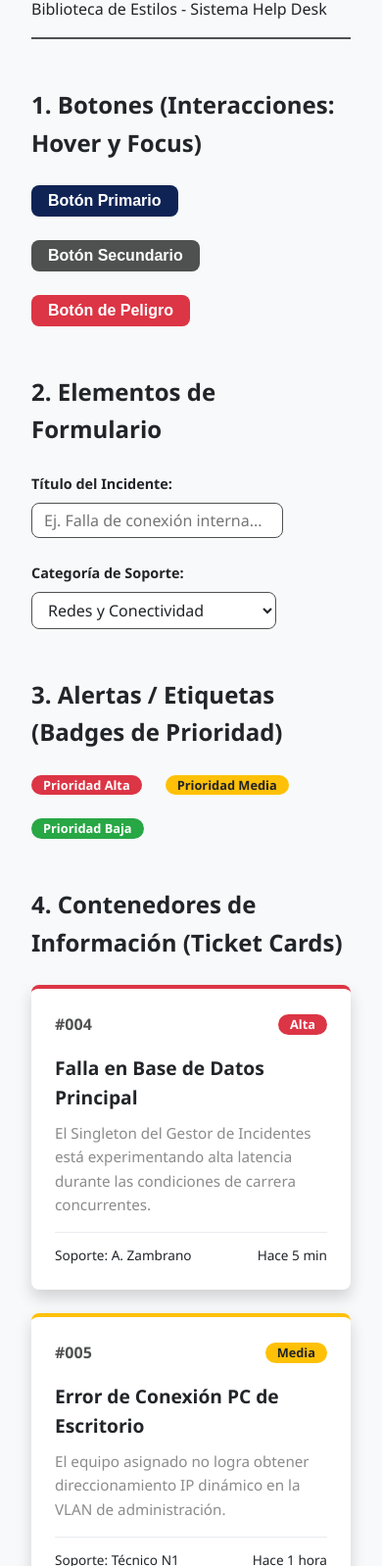
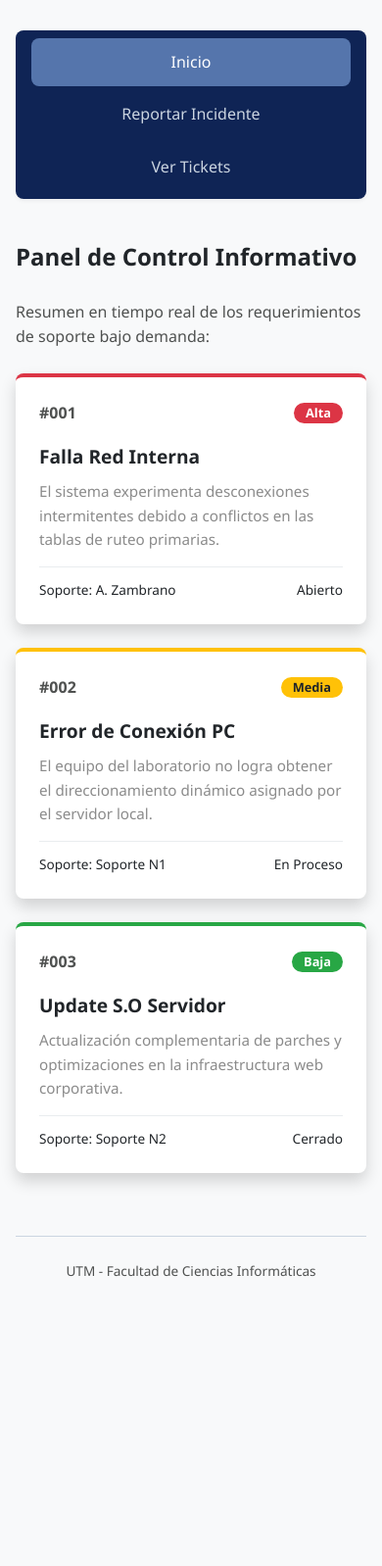
Before and after one commit to emmanuel-6193/Desarrollo_de_SI, a plain HTML site: page index.html in a window 390 px wide. Shown: the part 189-1787 px from the top of the page at 98% size. After the commit the page ends 1513 px from the top, so only its background shows below. Drawn offline with Linux system fonts and the light colour scheme.

Commit message:
Feat: Finalizar maquetación responsive con Flexbox, Grid y Media Queries

```diff
--- a/index.html
+++ b/index.html
@@ -3,109 +3,84 @@
 <head>
     <meta charset="UTF-8">
     <meta name="viewport" content="width=device-width, initial-scale=1.0">
-    <title>Design System - Biblioteca de Componentes UI</title>
-
+    <title>Panel Principal - Help Desk</title>
     <link rel="stylesheet" href="style.css">
 </head>
 <body>
 
     <div class="uikit-container">
-
         <header class="uikit-header">
-            <h1>Help Desk - Sistema de Gestión de Incidentes</h1>
-            <p>Biblioteca de Estilos - Sistema Help Desk</p>
+            <h1>Sistema de Gestión de Incidentes</h1>
+            <p>Panel de Control y Monitoreo del Estado Técnico</p>
         </header>
 
+        <nav class="main-nav">
+            <ul class="nav-list">
+                <li><a href="index.html" class="nav-link active">Inicio</a></li>
+                <li><a href="reportar.html" class="nav-link">Reportar Incidente</a></li>
+                <li><a href="tickets.html" class="nav-link">Ver Tickets</a></li>
+            </ul>
+        </nav>
+
         <main>
+            <section class="uikit-section">
+                <h2>Panel de Control Informativo</h2>
+                <p class="section-intro">Resumen en tiempo real de los requerimientos de soporte bajo demanda:</p>
 
-            <section class="uikit-section">
-                <h2>1. Botones (Interacciones: Hover y Focus)</h2>
-                <div class="component-gallery">
-                    <button class="btn btn-primary">Botón Primario</button>
-                    <button class="btn btn-secondary">Botón Secundario</button>
-                    <button class="btn btn-danger">Botón de Peligro</button>
-                </div>
-            </section>
-
-            <section class="uikit-section">
-                <h2>2. Elementos de Formulario</h2>
-                <div class="component-gallery">
-                    <div class="form-group">
-                        <label class="form-label" for="txt-ejemplo">Título del Incidente:</label>
-                        <input class="form-control" type="text" id="txt-ejemplo" placeholder="Ej. Falla de conexión interna...">
-                    </div>
-                    <div class="form-group">
-                        <label class="form-label" for="select-ejemplo">Categoría de Soporte:</label>
-                        <select class="form-control" id="select-ejemplo">
-                            <option value="red">Redes y Conectividad</option>
-                            <option value="software">Desarrollo de Software</option>
-                            <option value="hardware">Soporte Técnico Hardware</option>
-                        </select>
-                    </div>
-                </div>
-            </section>
-
-            <section class="uikit-section">
-                <h2>3. Alertas / Etiquetas (Badges de Prioridad)</h2>
-                <div class="component-gallery">
-                    <span class="badge badge-alta">Prioridad Alta</span>
-                    <span class="badge badge-media">Prioridad Media</span>
-                    <span class="badge badge-baja">Prioridad Baja</span>
-                </div>
-            </section>
-
-            <section class="uikit-section">
-                <h2>4. Contenedores de Información (Ticket Cards)</h2>
-                <div class="component-gallery">
+                <div class="tickets-grid">
 
                     <article class="ticket-card ticket-alta">
                         <div class="ticket-card-header">
-                            <span class="ticket-id">#004</span>
+                            <span class="ticket-id">#001</span>
                             <span class="badge badge-alta">Alta</span>
                         </div>
                         <div class="ticket-card-body">
-                            <h3>Falla en Base de Datos Principal</h3>
-                            <p>El Singleton del Gestor de Incidentes está experimentando alta latencia durante las condiciones de carrera concurrentes.</p>
+                            <h3>Falla Red Interna</h3>
+                            <p>El sistema experimenta desconexiones intermitentes debido a conflictos en las tablas de ruteo primarias.</p>
                         </div>
                         <div class="ticket-card-footer">
                             <span>Soporte: A. Zambrano</span>
-                            <span>Hace 5 min</span>
+                            <span>Abierto</span>
                         </div>
                     </article>
 
                     <article class="ticket-card ticket-media">
                         <div class="ticket-card-header">
-                            <span class="ticket-id">#005</span>
+                            <span class="ticket-id">#002</span>
                             <span class="badge badge-media">Media</span>
                         </div>
                         <div class="ticket-card-body">
-                            <h3>Error de Conexión PC de Escritorio</h3>
-                            <p>El equipo asignado no logra obtener direccionamiento IP dinámico en la VLAN de administración.</p>
+                            <h3>Error de Conexión PC</h3>
+                            <p>El equipo del laboratorio no logra obtener el direccionamiento dinámico asignado por el servidor local.</p>
                         </div>
                         <div class="ticket-card-footer">
-                            <span>Soporte: Técnico N1</span>
-                            <span>Hace 1 hora</span>
+                            <span>Soporte: Soporte N1</span>
+                            <span>En Proceso</span>
                         </div>
                     </article>
 
                     <article class="ticket-card ticket-baja">
                         <div class="ticket-card-header">
-                            <span class="ticket-id">#006</span>
+                            <span class="ticket-id">#003</span>
                             <span class="badge badge-baja">Baja</span>
                         </div>
                         <div class="ticket-card-body">
-                            <h3>Actualización de Servidor Web</h3>
-                            <p>Desplegar la maquetación estructural complementaria y limpiar estilos heredados obsoletos.</p>
+                            <h3>Update S.O Servidor</h3>
+                            <p>Actualización complementaria de parches y optimizaciones en la infraestructura web corporativa.</p>
                         </div>
                         <div class="ticket-card-footer">
-                            <span>Asignado a: Técnico N2</span>
-                            <span>Ayer</span>
+                            <span>Soporte: Soporte N2</span>
+                            <span>Cerrado</span>
                         </div>
                     </article>
 
                 </div>
             </section>
         </main>
+
+        <footer class="app-footer">
+            <p>UTM - Facultad de Ciencias Informáticas</p>
+        </footer>
     </div>
 
 </body>
--- a/style.css
+++ b/style.css
@@ -1,8 +1,5 @@
 /* 1. VARIABLES GLOBALES DEL SISTEMA (Custom Properties) */
-
-/* Pseudo-clase :root que almacena los valores centralizados para escalabilidad */
 :root {
-    /* Paleta cromática corporativa y de interfaz */
     --color-primary: #0f2455;       /* Azul institucional principal */
     --color-primary-hover: #5575ac; /* Estado activo/hover para el azul */
     --color-secondary: #4f5150;     /* Gris neutro para textos complementarios */
@@ -11,59 +8,48 @@
     --color-text: #212529;          /* Color principal de la tipografía */
     --color-surface: #ffffff;       /* Color de fondo para tarjetas y contenedores */
 
-    /* Variables de semántica de estados y prioridades */
     --color-danger: #dc3545;        /* Rojo para alertas críticas y prioridad alta */
     --color-danger-hover: #951522;
     --color-warning: #ffc107;       /* Amarillo para advertencias y prioridad media */
     --color-success: #28a745;       /* Verde para confirmaciones y prioridad baja */
 
-    /* Configuración de fuentes del sistema nativo */
     --font-base: 'Segoe UI', Tahoma, Geneva, Verdana, sans-serif;
 
-    /* Configuración estructural de bordes y layouts */
-    --border-radius: 8px;           /* Redondeado general de inputs, botones y tarjetas */
+    --border-radius: 8px;           /* Redondeado general */
     --border-radius-badge: 20px;     /* Redondeado ovalado estilo píldora para etiquetas */
 
-    /* Configuración de sombras (Efecto de elevación / Profundidad) */
     --shadow-sm: 0 2px 4px rgba(0, 0, 0, 0.05);
     --shadow-md: 0 8px 16px rgba(0, 0, 0, 0.16);
-    --shadow-focus: 0 0 0 3px rgba(0, 86, 179, 0.25); /* Anillo de accesibilidad para focus */
+    --shadow-focus: 0 0 0 3px rgba(0, 86, 179, 0.25); /* Anillo de accesibilidad */
 }
 
-/* 2. RESET DE ESTILOS Y CONFIGURACIÓN DEL MODELO DE CAJAS (Box Model) */
-
-/* Selector universal para estandarizar el cálculo de dimensiones en la maquetación */
+/* 2. RESET DE ESTILOS Y CONFIGURACIÓN DEL MODELO DE CAJAS */
 * {
-    box-sizing: border-box; /* Incluye el padding y bordes dentro del tamaño total del elemento */
-    margin: 0;              /* Remueve márgenes heredados por defecto del navegador */
-    padding: 0;             /* Remueve rellenos heredados por defecto del navegador */
+    box-sizing: border-box;
+    margin: 0;
+    padding: 0;
 }
 
-/* Estilos base para el cuerpo del documento */
 body {
     font-family: var(--font-base);
     background-color: var(--color-background);
     color: var(--color-text);
-    line-height: 1.6;       /* Espaciado proporcional entre líneas de texto */
-    padding: 2rem;          /* Margen interno para separar el contenido de los bordes de la pantalla */
+    line-height: 1.6;
+    padding: 2rem;
 }
 
-/* 3. MAQUETACIÓN DE CONTENEDORES Y GALERÍAS (Layout Flexbox) */
-
-/* Contenedor adaptativo centrado */
+/* 3. MAQUETACIÓN ESTRUCTURAL (Layouts Básicos) */
 .uikit-container {
     max-width: 1200px;
-    margin: 0 auto;         /* Centrado horizontal automático */
+    margin: 0 auto;
 }
 
-/* Separador estético para la cabecera */
 .uikit-header {
-    margin-bottom: 3rem;
+    margin-bottom: 2rem;
     border-bottom: 2px solid var(--color-secondary);
     padding-bottom: 1rem;
 }
 
-/* Separación proporcional entre secciones de componentes */
 .uikit-section {
     margin-bottom: 3rem;
 }
@@ -73,15 +59,50 @@ body {
     color: var(--color-text);
 }
 
-/* Distribución fluida de componentes usando Flexbox moderno */
-.component-gallery {
-    display: flex;
-    flex-wrap: wrap;        /* Permite que los elementos bajen de línea en pantallas pequeñas */
-    gap: 1.5rem;            /* Espaciado regular y automático entre las cajas hijas */
-    align-items: center;    /* Alineación vertical centrada de los componentes */
+.section-intro {
+    color: var(--color-secondary);
+    margin-bottom: 1.5rem;
 }
 
-/* 4. ESTILIZADO DE COMPONENTES UI */
+/* 4. SISTEMA DE NAVEGACIÓN (Flexbox) */
+.main-nav {
+    background-color: var(--color-primary);
+    border-radius: var(--border-radius);
+    margin-bottom: 2.5rem;
+    padding: 0.5rem 1rem;
+    box-shadow: var(--shadow-sm);
+}
+
+.nav-list {
+    display: flex;
+    list-style: none;
+    gap: 1rem;
+}
+
+.nav-link {
+    display: block;
+    color: #cbd5e1;
+    text-decoration: none;
+    padding: 0.5rem 1rem;
+    font-weight: 500;
+    border-radius: var(--border-radius);
+    transition: all 0.2s ease;
+}
+
+.nav-link:hover, .nav-link.active {
+    background-color: var(--color-primary-hover);
+    color: var(--color-surface);
+}
+
+/* 5. DISTRIBUCIÓN EN MATRIZ (CSS Grid para Dashboard) */
+.tickets-grid {
+    display: grid;
+    grid-template-columns: repeat(auto-fit, minmax(300px, 1fr));
+    gap: 1.5rem;
+    align-items: start;
+}
+
+/* 6. COMPONENTES DEL UI KIT (Estilos de Tarjetas, Botones e Inputs) */
 
 /* --- Componente: Botones --- */
 .btn {
@@ -92,21 +113,18 @@ body {
     vertical-align: middle;
     user-select: none;
     border: 1px solid transparent;
-    padding: 0.375rem 1rem;
+    padding: 0.5rem 1.5rem;
     font-size: 1rem;
     border-radius: var(--border-radius);
-    /* Transición suave para cambios interactivos de estado */
     transition: background-color 0.15s ease-in-out, box-shadow 0.15s ease-in-out;
-    cursor: pointer;        /* Fuerza el cambio de cursor a puntero indicador de acción */
+    cursor: pointer;
 }
 
-/* Selector de estado avanzado (:focus) para accesibilidad por teclado */
 .btn:focus {
     outline: none;
-    box-shadow: var(--shadow-focus); /* Despliega el anillo de enfoque personalizado */
+    box-shadow: var(--shadow-focus);
 }
 
-/* Variaciones cromáticas aplicadas mediante clases modificadoras */
 .btn-primary {
     background-color: var(--color-primary);
     color: var(--color-surface);
@@ -134,12 +152,35 @@ body {
     background-color: var(--color-danger-hover);
 }
 
+/* Estado deshabilitado para botones (Casos resueltos / inactivos) */
+.btn:disabled, .btn[disabled] {
+    background-color: #e2e8f0 !important;
+    color: #94a3b8 !important;
+    cursor: not-allowed;
+    border-color: #e2e8f0 !important;
+    box-shadow: none !important;
+}
+
 /* --- Componente: Formularios --- */
+.form-fieldset {
+    border: 1px solid #e2e8f0;
+    border-radius: var(--border-radius);
+    padding: 2rem;
+    background-color: var(--color-surface);
+    box-shadow: var(--shadow-sm);
+}
+
+.form-legend {
+    font-weight: bold;
+    padding: 0 0.75rem;
+    color: var(--color-primary);
+}
+
 .form-group {
     display: flex;
-    flex-direction: column; /* Alineación vertical de la etiqueta y el input */
+    flex-direction: column;
     gap: 0.5rem;
-    min-width: 250px;       /* Ancho mínimo para mantener una correcta legibilidad */
+    margin-bottom: 1.25rem;
 }
 
 .form-label {
@@ -148,12 +189,11 @@ body {
     color: var(--color-text);
 }
 
-/* Estilos para cajas de texto y campos selectores */
 .form-control {
     width: 100%;
-    padding: 0.375rem 0.75rem;
+    padding: 0.5rem 0.75rem;
     font-size: 1rem;
-    font-family: inherit;   /* Hereda la tipografía declarada en el body */
+    font-family: inherit;
     color: var(--color-text);
     background-color: var(--color-surface);
     border: 1px solid var(--color-secondary);
@@ -161,30 +201,41 @@ body {
     transition: border-color 0.15s ease-in-out, box-shadow 0.15s ease-in-out;
 }
 
-/* Selector de interacción al hacer clic o enfocarse en el input */
 .form-control:focus {
     border-color: var(--color-primary);
     outline: none;
     box-shadow: var(--shadow-focus);
 }
 
-/* --- Componente: Tarjetas de Tickets (Contenedores Dinámicos) --- */
+.radio-gallery {
+    display: flex;
+    gap: 1.5rem;
+    padding: 0.5rem 0;
+}
+
+.radio-option {
+    display: flex;
+    align-items: center;
+    gap: 0.5rem;
+    cursor: pointer;
+}
+
+/* --- Componente: Tarjetas de Tickets --- */
 .ticket-card {
     background-color: var(--color-surface);
     border-radius: var(--border-radius);
-    box-shadow: var(--shadow-md);   /* Aplicación de elevación mediante sombras */
+    box-shadow: var(--shadow-md);
     padding: 1.5rem;
-    max-width: 400px;
     width: 100%;
     display: flex;
     flex-direction: column;
     gap: 1rem;
-    border-top: 4px solid var(--color-primary); /* Borde superior base por defecto */
+    border-top: 4px solid var(--color-primary);
 }
 
 .ticket-card-header {
     display: flex;
-    justify-content: space-between; /* Separa los extremos: ID a la izquierda, Badge a la derecha */
+    justify-content: space-between;
     align-items: center;
 }
 
@@ -203,7 +254,6 @@ body {
     color: var(--color-secondary-hover);
 }
 
-/* Línea divisoria inferior para separar la auditoría interna */
 .ticket-card-footer {
     display: flex;
     justify-content: space-between;
@@ -222,34 +272,103 @@ body {
     line-height: 1;
     text-align: center;
     white-space: nowrap;
-    vertical-align: baseline;
     border-radius: var(--border-radius-badge);
     color: var(--color-surface);
 }
 
-/* Estilos de color contextuales según la prioridad de las etiquetas */
-.badge-alta {
-    background-color: var(--color-danger);
+.badge-alta { background-color: var(--color-danger); }
+.badge-media { background-color: var(--color-warning); color: #212529; }
+.badge-baja { background-color: var(--color-success); }
+
+.ticket-alta { border-top-color: var(--color-danger); }
+.ticket-media { border-top-color: var(--color-warning); }
+.ticket-baja { border-top-color: var(--color-success); }
+
+/* 7. TABLAS ADAPTATIVAS Y ELEMENTOS COMPLEMENTARIOS */
+.table-responsive {
+    width: 100%;
+    overflow-x: auto;
+    border-radius: var(--border-radius);
+    box-shadow: var(--shadow-sm);
+    background-color: var(--color-surface);
 }
 
-.badge-media {
-    background-color: var(--color-warning);
-    color: #212529; /* Contraste oscuro para legibilidad sobre color amarillo */
+.custom-table {
+    width: 100%;
+    border-collapse: collapse;
+    text-align: left;
+    font-size: 0.95rem;
 }
 
-.badge-baja {
-    background-color: var(--color-success);
+.custom-table caption {
+    padding: 1rem;
+    font-weight: bold;
+    color: var(--color-primary);
+    background-color: #f1f5f9;
+    text-align: left;
+    border-bottom: 2px solid #cbd5e1;
 }
 
-/* --- Clases modificadoras avanzadas para alterar el color de borde de las tarjetas --- */
-.ticket-alta {
-    border-top-color: var(--color-danger);
+.custom-table th {
+    background-color: #f8fafc;
+    color: var(--color-primary);
+    font-weight: 700;
+    padding: 1rem;
+    border-bottom: 2px solid #e2e8f0;
 }
 
-.ticket-media {
-    border-top-color: var(--color-warning);
+.custom-table td {
+    padding: 1rem;
+    border-bottom: 1px solid #edf2f7;
+    color: var(--color-text);
 }
 
-.ticket-baja {
-    border-top-color: var(--color-success);
+.custom-table tbody tr:hover { background-color: #f8fafc; }
+.text-bold { font-weight: bold; }
+.table-summary { background-color: #f8fafc; padding: 1rem !important; font-weight: bold; }
+
+.status-open { color: var(--color-text); font-weight: 600; }
+.status-process { color: var(--color-secondary);  font-style: italic;
+    font-weight: 600; }
+.status-closed { color: #64748b;
+    text-decoration: line-through; /* Tacha sutilmente el estado porque ya concluyó */
+    font-weight: normal; }
+
+.app-footer {
+    margin-top: 4rem;
+    padding-top: 1.5rem;
+    border-top: 1px solid #cbd5e1;
+    text-align: center;
+    font-size: 0.85rem;
+    color: var(--color-secondary);
 }
+
+/* 8. RESPONSIVE DESIGN - MEDIA QUERIES (< 768px) */
+@media (max-width: 767px) {
+    body {
+        padding: 1rem;
+    }
+    .nav-list {
+        flex-direction: column;
+        gap: 0.25rem;
+    }
+    .nav-link {
+        text-align: center;
+        padding: 0.75rem;
+    }
+    .form-fieldset {
+        padding: 1.25rem;
+    }
+    .radio-gallery {
+        flex-direction: column;
+        gap: 0.75rem;
+    }
+    .btn {
+        width: 100%;
+    }
+    /* NUEVA REGLA: Fuerza a los botones del formulario a ponerse uno abajo del otro en celular */
+    .form-actions {
+        flex-direction: column;
+        width: 100%;
+    }
+}
```
Also changed, not shown: reportar.html (added, +85 -0 lines), tickets.html (added, +99 -0 lines), 1 other file.
